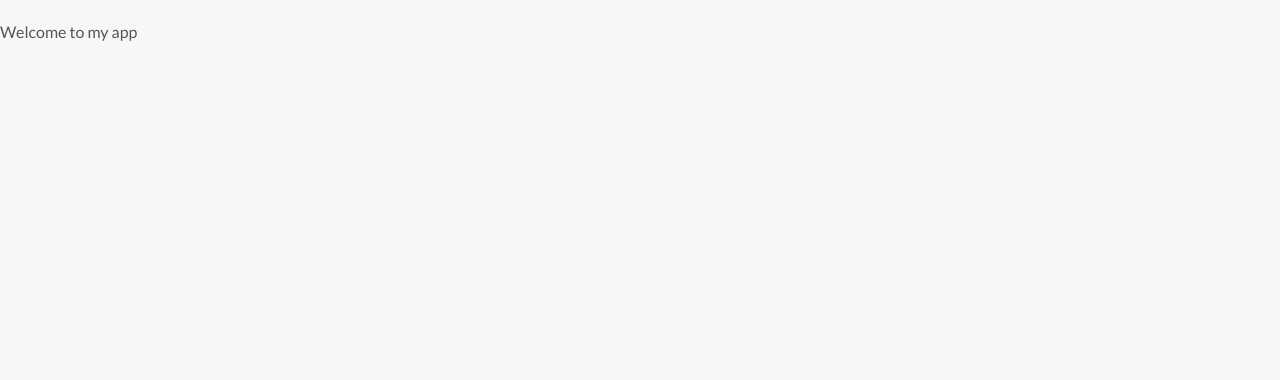
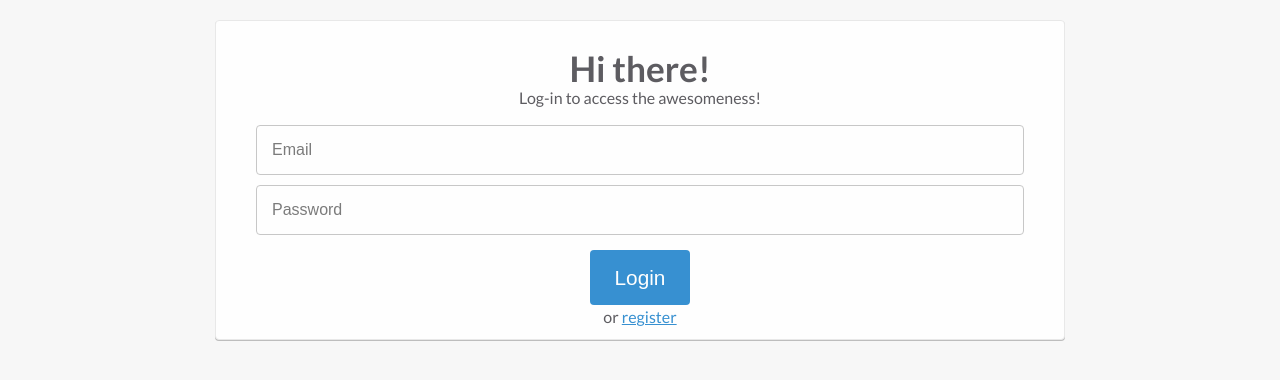
Before and after one commit to mehrdadrafiee/AngularJS-registration, a plain HTML site: page index.html in a window 1280 px wide. Drawn offline with Linux system fonts and the light colour scheme.

Commit message:
sat-up routes of views

```diff
--- a/index.html
+++ b/index.html
@@ -16,7 +16,7 @@
 <body>
 <header></header>
 <div class="page">
-  <main class="cf" ng-controller="appController">
+  <main class="cf" ng-view>
     {{ message }}
   </main>
 </div>
--- a/js/app.js
+++ b/js/app.js
@@ -1,5 +1,20 @@
-var myApp = angular.module('myApp', []);
+var myApp = angular.module('myApp', ['ngRoute']);
 
-myApp.controller('appController', ['$scope', function($scope) {
-  $scope.message = "Welcome to my app";
-}])
+myApp.config(['$routeProvider', function($routeProvider) {
+  $routeProvider.
+    when('/login', {
+      templateUrl: 'views/login.html',
+      controller: 'RegistrationController',
+    }).
+    when('/register', {
+      templateUrl: 'views/register.html',
+      controller: 'RegistrationController'
+    }).
+    when('/success', {
+      templateUrl: 'views/success.html',
+      controller: 'SuccessController'
+    }).
+    otherwise({
+      redirectTo: '/login'
+    });
+}]);
```
